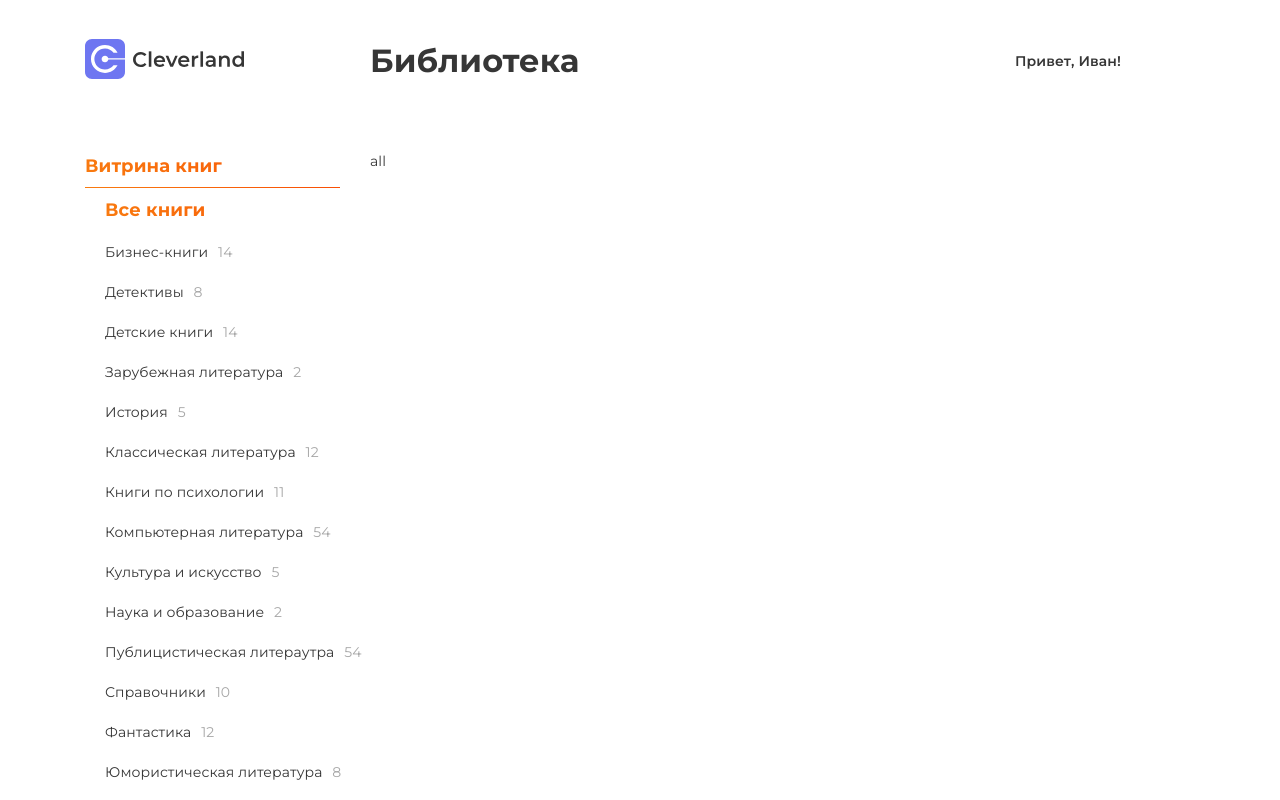
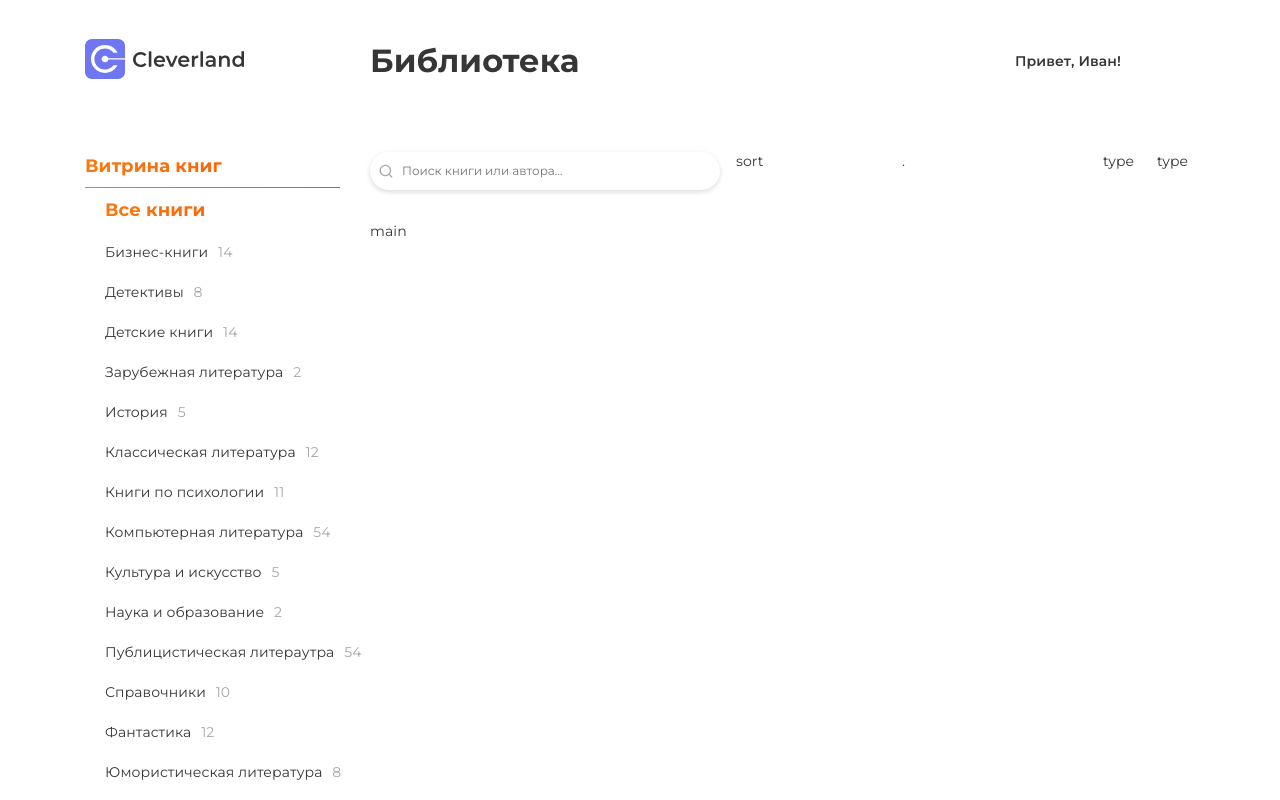
Before and after one commit to Defou1ts/sprint1-Defou1ts, a React (Create React App) app: page /#/books/all in a window 1280 px wide. Shown: the top 800 px of the page. Built offline with nearby package versions, Linux system fonts and the light colour scheme; some icons are missing.

Commit message:
created search element

```diff
--- /dev/null
+++ b/src/components/common/search/search.module.css
@@ -0,0 +1,56 @@
+.wrapper {
+    display: grid;
+    grid-template-columns: 16px;
+    border-radius: 599px;
+    box-shadow: var(--bar-shadow);
+    padding: 8px;
+    width: 32px;
+    align-items: center;
+    gap: 0px 8px;
+}
+.wrapper.isOpened {
+    max-width: 350px;
+    width: 100%;
+    padding: 10px 0px 10px 16px auto;
+    overflow: hidden;
+    grid-template-columns: 16px auto;
+    align-items: center;
+    position: relative;
+}
+.input {
+    display: none;
+}
+.wrapper.isOpened .input {
+    display: inline-block;
+    border: none;
+    outline: none;
+    font-weight: 400;
+    font-size: 12px;
+    line-height: 18px;
+    color: var(--grey-40);
+}
+.search {
+    width: 16px;
+    height: 16px;
+    fill: var(--grey-40);
+}
+.close {
+    position: absolute;
+    right: 11.33px;
+    top: 50%;
+    transform: translateY(-50%);
+    cursor: pointer;
+    fill: var(--grey-40);
+    width: 16px;
+    height: 16px;
+    opacity: 0;
+    cursor: auto;
+    animation: blur 1s;
+    justify-self: right;
+}
+.focus .close {
+    fill: var(--button-hover);
+    opacity: 1;
+    display: block;
+    cursor: pointer;
+}
--- /dev/null
+++ b/src/components/common/search/search.prop.ts
@@ -0,0 +1,6 @@
+import React from 'react';
+
+export interface SearchProps extends React.HTMLAttributes<HTMLDivElement> {
+    placeholder?: string;
+    isOpened?: boolean;
+}
--- /dev/null
+++ b/src/components/common/search/search.tsx
@@ -0,0 +1,39 @@
+import { useState } from 'react';
+import cn from 'classnames';
+
+import { ReactComponent as CloseIcon } from '../../../assets/icons/action/close.svg';
+import { ReactComponent as SearchIcon } from '../../../assets/icons/action/search.svg';
+
+import { SearchProps } from './search.prop';
+
+import styles from './search.module.css';
+
+export const Search = ({ isOpened = true, placeholder, className, ...props }: SearchProps) => {
+    const [text, setText] = useState<string>('');
+    const [isFocused, setIsFocused] = useState<boolean>(false);
+
+    return (
+        <div
+            className={cn(
+                styles.wrapper,
+                {
+                    [styles.isOpened]: isOpened,
+                    [styles.focus]: isFocused,
+                },
+                className
+            )}
+            {...props}
+        >
+            <SearchIcon className={cn(styles.search)} />
+            <input
+                placeholder={placeholder}
+                className={styles.input}
+                value={text}
+                onChange={(e) => setText(e.target.value)}
+                onFocus={() => setIsFocused(true)}
+                onBlur={() => setIsFocused(false)}
+            />
+            <CloseIcon onClick={() => setText('')} className={styles.close} />
+        </div>
+    );
+};
--- a/src/components/index.ts
+++ b/src/components/index.ts
@@ -2,6 +2,7 @@
 export * from './common/htag/htag';
 export * from './common/text/text';
 export * from './common/burger/burger';
+export * from './common/search/search';
 
 // Forms
 
--- a/src/pages/main/main.module.css
+++ b/src/pages/main/main.module.css
@@ -0,0 +1,9 @@
+.main {
+    display: grid;
+    gap: 32px 16px;
+    grid-template-columns: minmax(0, 350px) 150px auto 38px 38px;
+    grid-template-areas:
+        'search sort . type type'
+        'list list list list list';
+    grid-template-rows: 38px auto;
+}
--- a/src/pages/main/main.tsx
+++ b/src/pages/main/main.tsx
@@ -1,7 +1,20 @@
 import { useParams } from 'react-router-dom';
+
+import { Search } from '../../components';
+
+import styles from './main.module.css';
 
 export const MainPage = () => {
     const { category } = useParams();
 
-    return <section className='main-page'>{category}</section>;
+    return (
+        <section className={styles.main}>
+            <Search isOpened={true} placeholder='Поиск книги или автора…' />
+            <p>sort</p>
+            <p>.</p>
+            <p>type</p>
+            <p>type</p>
+            <p>main</p>
+        </section>
+    );
 };
```
Also changed, not shown: src/assets/icons/action/close.svg (added), src/assets/icons/action/search.svg (added).
